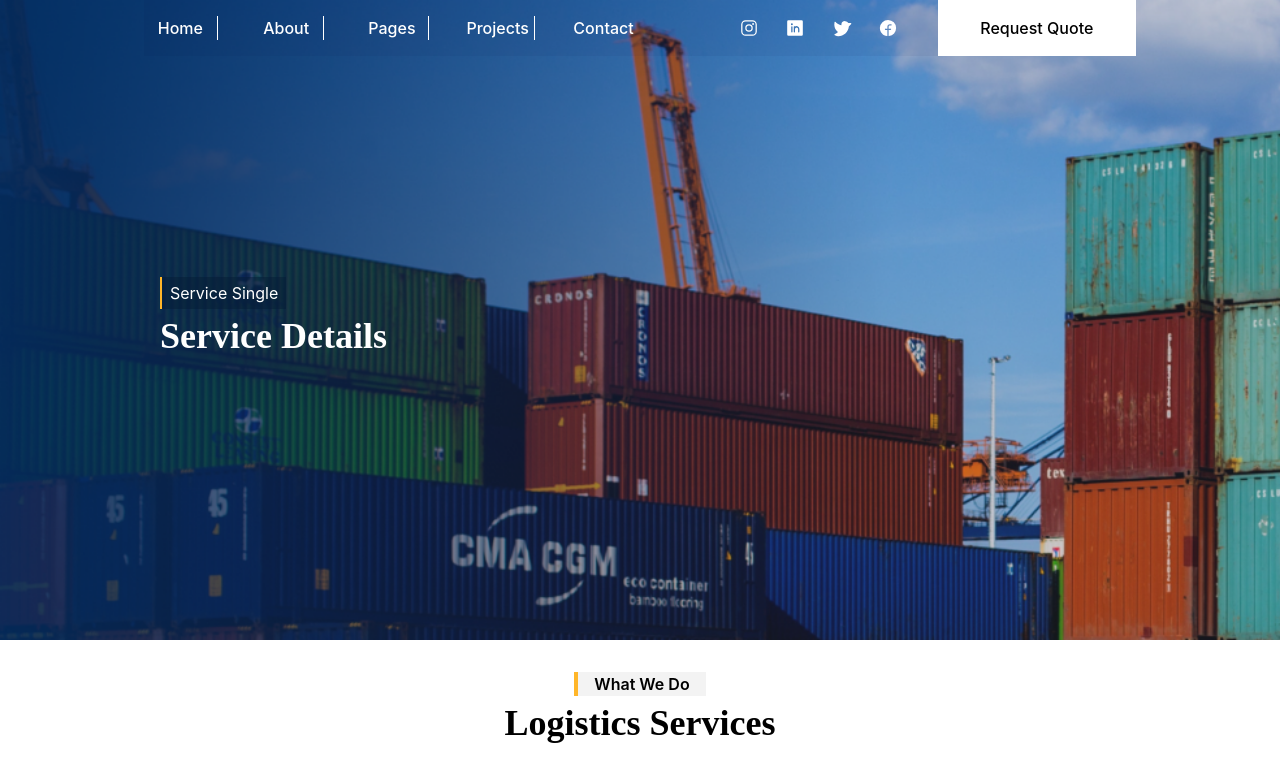
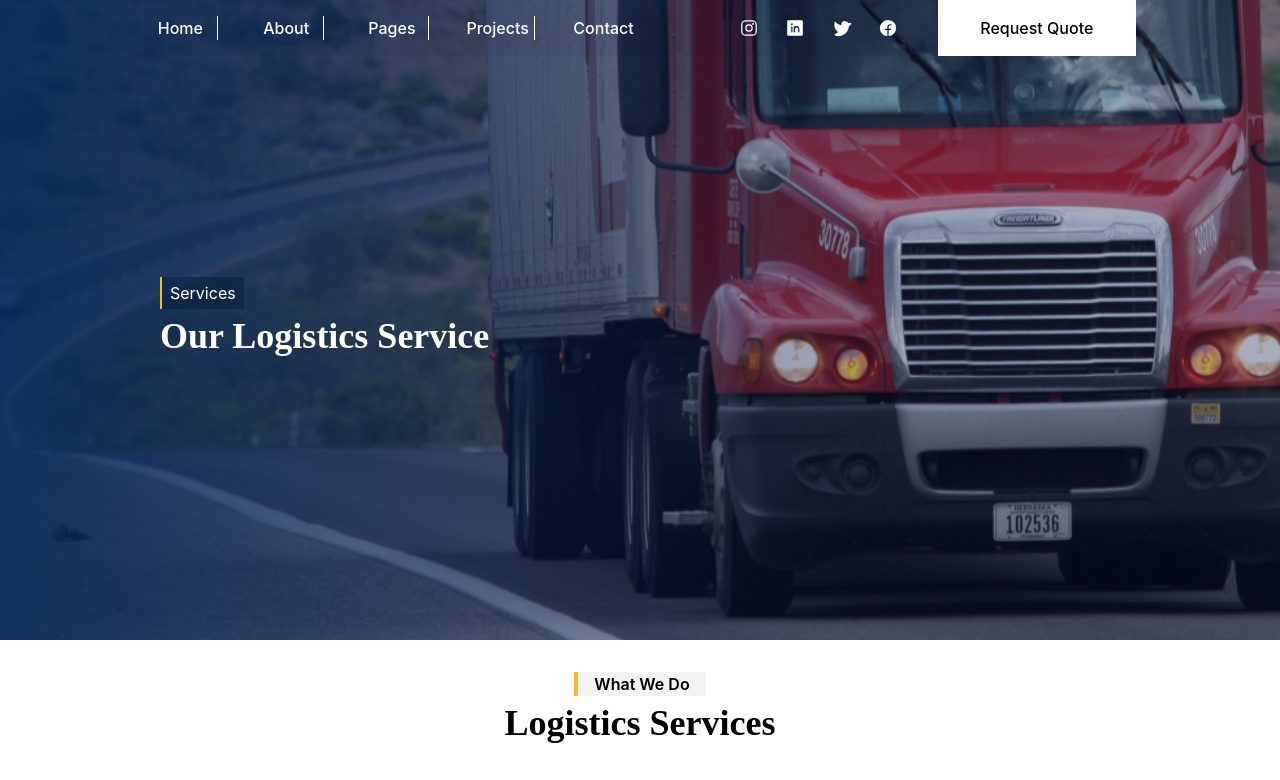
Before and after one commit to smartcollins/logistics, a React (Create React App) app: page /service in a window 1280 px wide. Shown: the top 780 px of the page. Built offline with nearby package versions, Linux system fonts and the light colour scheme.

Commit message:
minor modifications

```diff
--- a/src/pages/Service.jsx
+++ b/src/pages/Service.jsx
@@ -41,7 +41,7 @@ const Service = () => {
 
     return (
         <div>
-            <div>{banner.slice(3, 4).map((item, idx) => <Banner key={idx} {...item} />)}</div>
+            <div>{banner.slice(2, 3).map((item, idx) => <Banner key={idx} {...item} />)}</div>
             <div className=' text-center my-8 w-11/12 mx-auto space-y-8 xl:w-3/4'>
                 <Caption mid={true} dark={true} txt={'what we do'} txt2={'logistics services'} />
                 <div className=' space-y-4 gap-8 md:space-y-0 md:grid md:grid-cols-2 lg:grid-cols-3 lg:w-11/12 mx-auto'>
--- a/src/pages/ServiceInfo.jsx
+++ b/src/pages/ServiceInfo.jsx
@@ -6,7 +6,8 @@ import Banner from '../component/Banner';
 const ServiceInfo = ()=>{
     return(
         <div>
-            <div>{banner.slice(4, 3).map((item, idx) => <Banner key={idx} {...item} />)}</div>
+            <div>{banner.slice(3,4).map((item, idx) => <Banner key={idx} {...item} />)}</div>
+            iguc
         </div>
     )
 }
```
